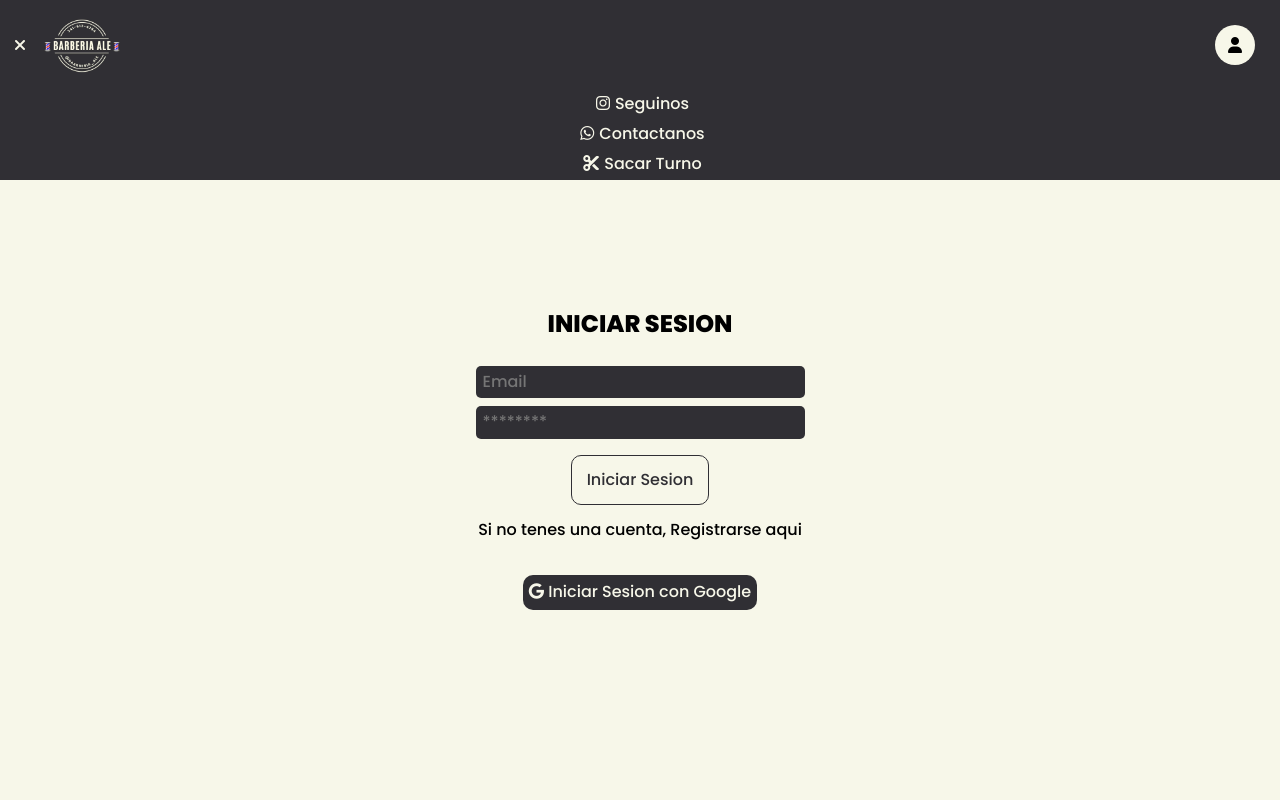
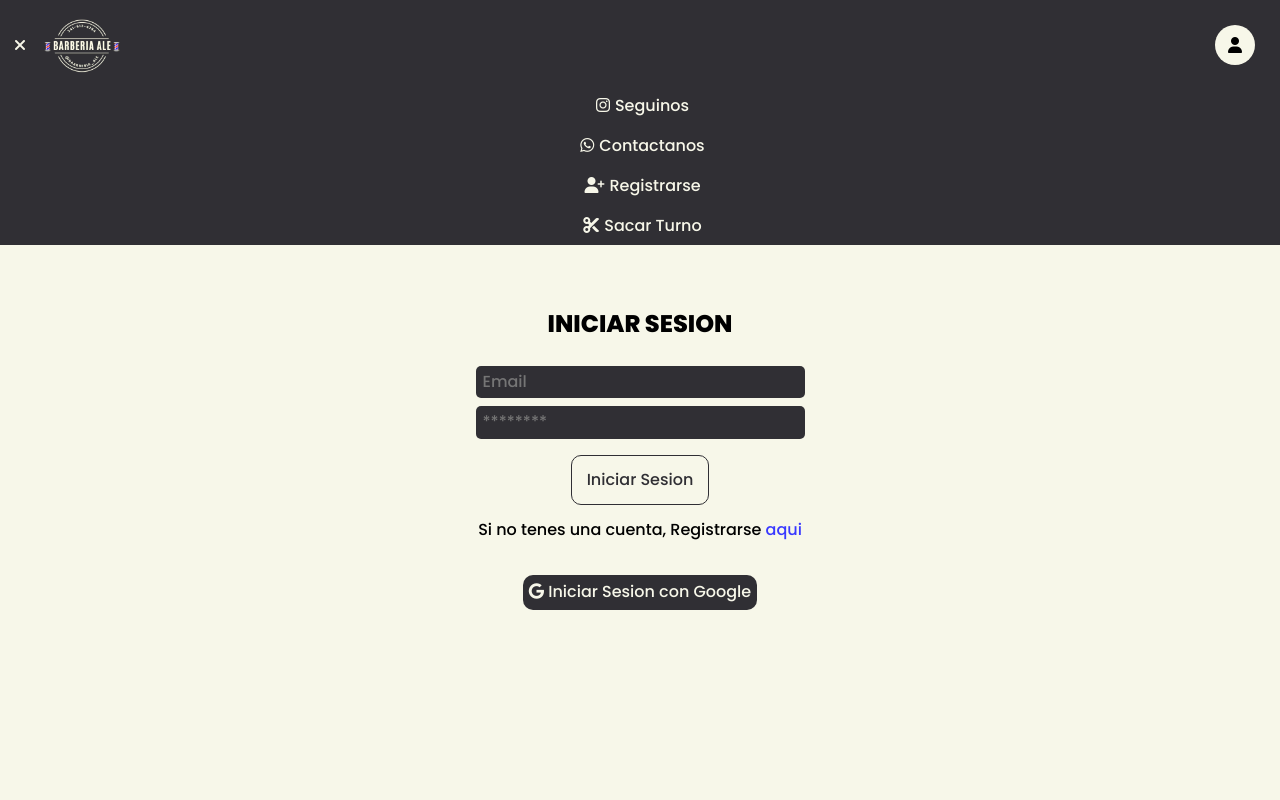
Before and after one commit to Digruttola2468/BarberiaAle-Web, a website with bundled scripts: page src/signIn.html in a window 1280 px wide. Both pictures are taken after a click on the icon 20 px from the left and 45 px from the top of the page. Shown: the top 800 px of the page. Built offline with nearby package versions, Linux system fonts and the light colour scheme.

Commit message:
href html

```diff
--- a/src/menuStyle.css
+++ b/src/menuStyle.css
@@ -50,7 +50,7 @@
 .items-barberia li {
     text-align: center;
     width: 100%;
-    height: 30px;
+    padding: 7px 0;
 }
 .items-barberia li a{
     color: #f7f7e9;
@@ -67,7 +67,7 @@
 }
 
 .showMenu{
-    transform: translateY(90px);
+    transform: translateY(120px);
 }
 
 
--- a/src/signIn.html
+++ b/src/signIn.html
@@ -56,13 +56,16 @@
 
               <ul class="items-barberia ">
                   <li>
-                    <a href=""><i class="fa-brands fa-instagram"></i>Seguinos</a>
+                    <a href="https://www.instagram.com/baarberia_ale/"><i class="fa-brands fa-instagram"></i>Seguinos</a>
                   </li>
                   <li>
-                    <a href=""><i class="fa-brands fa-whatsapp"></i>Contactanos</a>
+                    <a href="https://wa.me/3413615470"><i class="fa-brands fa-whatsapp"></i>Contactanos</a>
                   </li>
                   <li>
-                    <a href=""><i class="fa-solid fa-scissors"></i>Sacar Turno</a>
+                    <a href="./signup.html"><i class="fa-solid fa-user-plus"></i>Registrarse</a>
+                  </li>
+                  <li>
+                    <a href="./index.html#titleSacarTurno"><i class="fa-solid fa-scissors"></i>Sacar Turno</a>
                   </li>
               </ul>
 
@@ -88,9 +91,9 @@
       <footer>
         <section class="footer-container">
           <img src="./assets/image/logo.jpg" alt="">
-        <a href=""><i class="fa-brands fa-instagram"></i> Instagram</a>
-        <a href=""><i class="fa-brands fa-whatsapp"></i> + 341 327 4364</a>
-        <a href="" class="ubi">Rosa Wernicke 4650 , Rosario, Santa Fe. Argentina</a>
+        <a href="https://www.instagram.com/baarberia_ale/"><i class="fa-brands fa-instagram"></i> Instagram</a>
+        <a href="https://wa.me/3413615470"><i class="fa-brands fa-whatsapp"></i> + 341 327 4364</a>
+        <a class="ubi">Rosa Wernicke 4650 , Rosario, Santa Fe. Argentina</a>
         </section>
       </footer>
 
--- a/src/signup.css
+++ b/src/signup.css
@@ -39,6 +39,9 @@
 #formRegistrarse p a {
     color: rgb(56, 56, 255);
 }
+#formIniciarSesion p a {
+    color: rgb(56, 56, 255);
+}
 
 #btnSignInGoole {
     background-color: #302f34;
```
Also changed, not shown: src/index.html (+5 -5 lines), src/peluquero.html (+9 -6 lines), src/signup.html (+9 -6 lines), src/user.html (+9 -8 lines).
